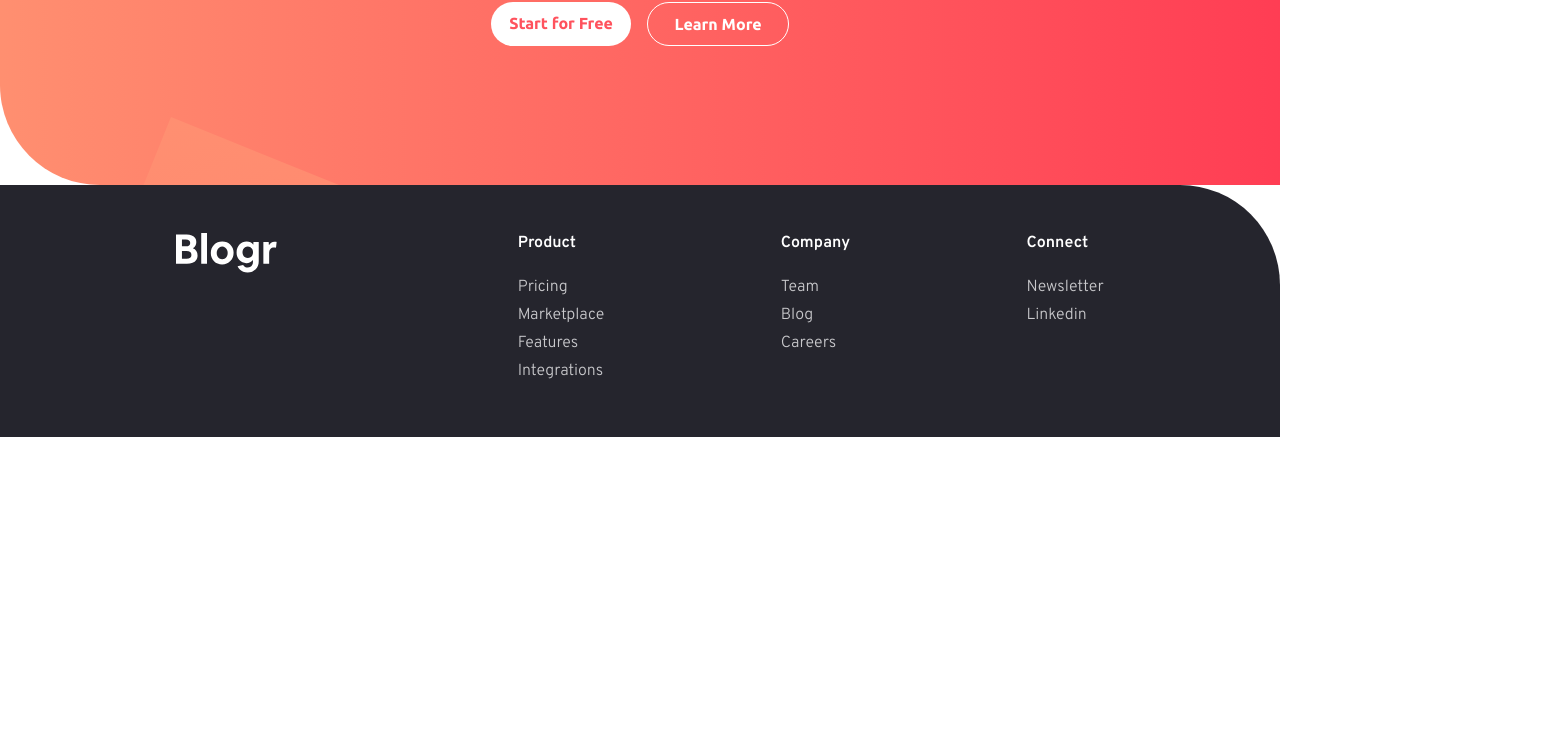
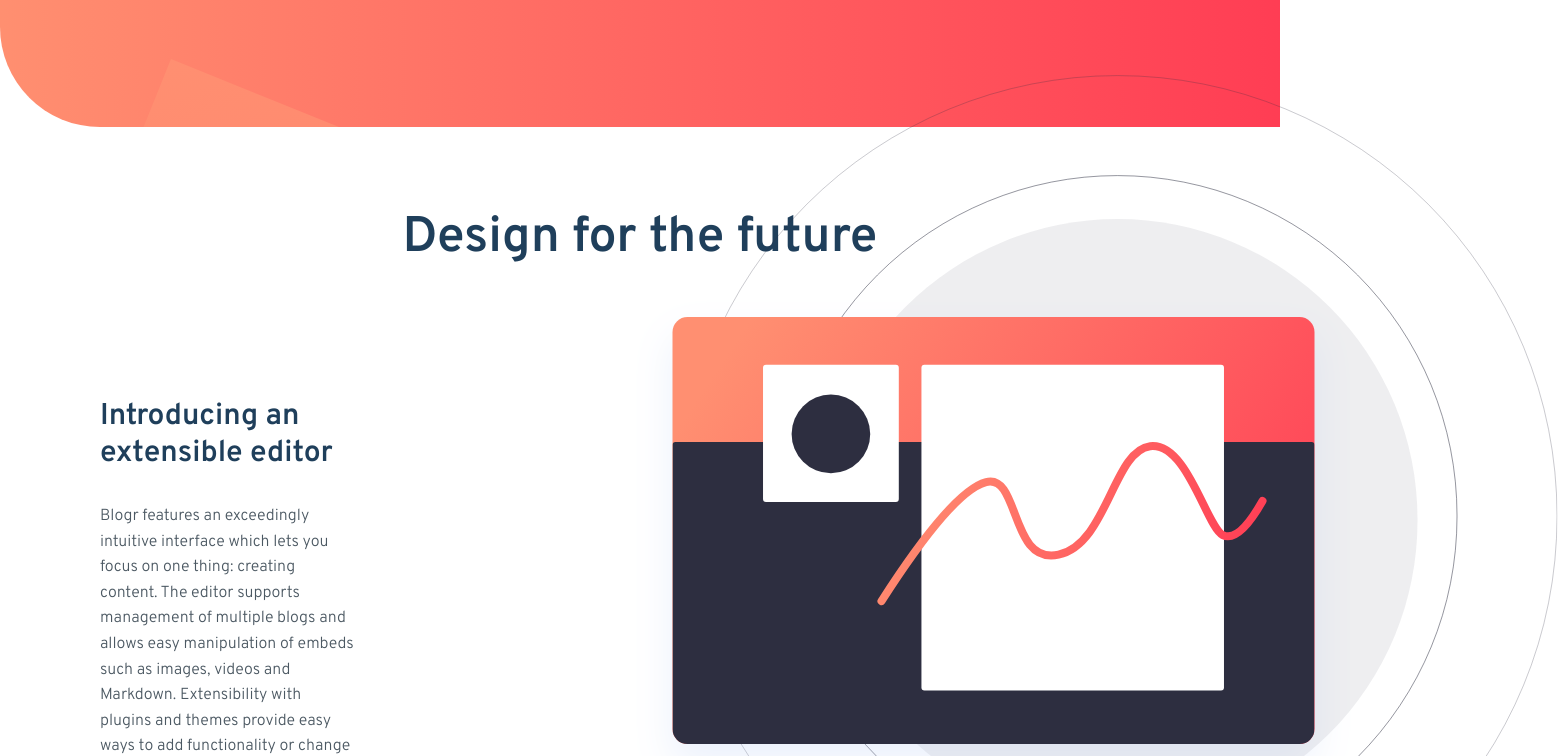
Before and after one commit to OmarKnows/Blogr, a React (Vite) app: page / in a window 1280 px wide. Shown: the part 413-1169 px from the top of the page, 1558 px wide, since content can reach past the window. Before the commit the page ends 850 px from the top, so only its background shows below. Built offline with nearby package versions, Linux system fonts and the light colour scheme.

Commit message:
completed first section of body

```diff
--- a/src/App.css
+++ b/src/App.css
@@ -0,0 +1,48 @@
+.title-one {
+	color: hsl(208, 49%, 24%);
+	font-size: 50px;
+	font-family: 'Overpass', sans-serif;
+	font-weight: 700;
+	text-align: center;
+	padding-top: 5rem;
+}
+
+.grid-container {
+	display: grid;
+	margin-top: 4rem;
+	font-family: 'Overpass', sans-serif;
+	font-weight: 400;
+	color: hsl(207, 13%, 34%);
+	grid-template-columns: 1fr 1fr;
+	grid-template-rows: 1fr 1fr;
+	padding-left: 100px;
+}
+
+.p-title {
+	color: hsl(208, 49%, 24%);
+	font-size: 30px;
+	font-family: 'Overpass', sans-serif;
+	font-weight: 700;
+	margin-bottom: 2rem;
+}
+
+.p-container {
+	grid-row: 1 / 2;
+	grid-column: 1;
+	align-self: center;
+}
+
+.p-one {
+	line-height: 1.6;
+	margin-bottom: 4rem;
+}
+
+.illustration-1 {
+	transform: translate(30%, -17%);
+	grid-row: 1 / 3;
+	grid-column: 2;
+}
+
+.mt-4 {
+	margin-top: 4rem;
+}
--- a/src/App.tsx
+++ b/src/App.tsx
@@ -1,12 +1,38 @@
 import Banner from './components/Banner/Banner';
 import Footer from './components/Footer/Footer';
-import Header from './components/Header/Header';
+import illustration1 from './assets/illustration-editor-desktop.svg';
 
 function App() {
 	return (
 		<>
-			<Header />
 			<Banner />
+
+			<div className='title-one'>Design for the future</div>
+			<div className='grid-container'>
+				<div className='p-container'>
+					<div>
+						<div className='p-title mt-4'>Introducing an extensible editor</div>
+						<p className='p-one'>
+							Blogr features an exceedingly intuitive interface which lets you focus on one thing: creating content. The
+							editor supports management of multiple blogs and allows easy manipulation of embeds such as images, videos
+							and Markdown. Extensibility with plugins and themes provide easy ways to add functionality or change the
+							look of a blog.
+						</p>
+					</div>
+					<div>
+						<div className='p-title'>Robust content management</div>
+						<p>
+							Flexible content management enables users to easily move through posts. Increase the usability of your
+							blog by adding customized categories, sections, format or flow. With this functionality, you're in full
+							control.
+						</p>
+					</div>
+				</div>
+				<div className='illustration-1'>
+					<img src={illustration1} alt='' />
+				</div>
+			</div>
+
 			<Footer />
 		</>
 	);
```
